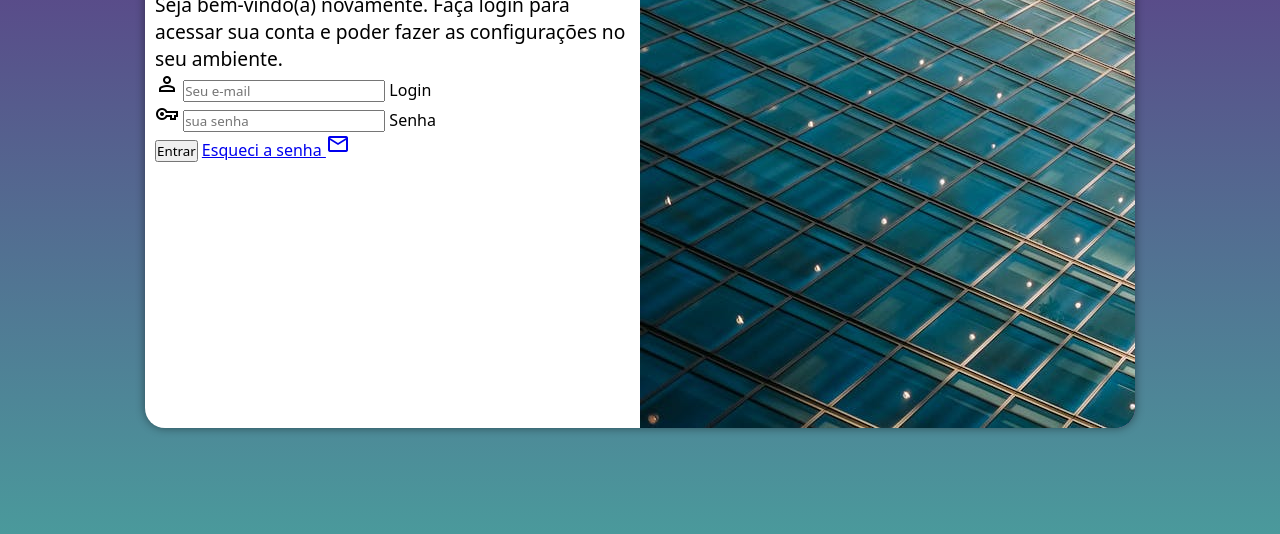
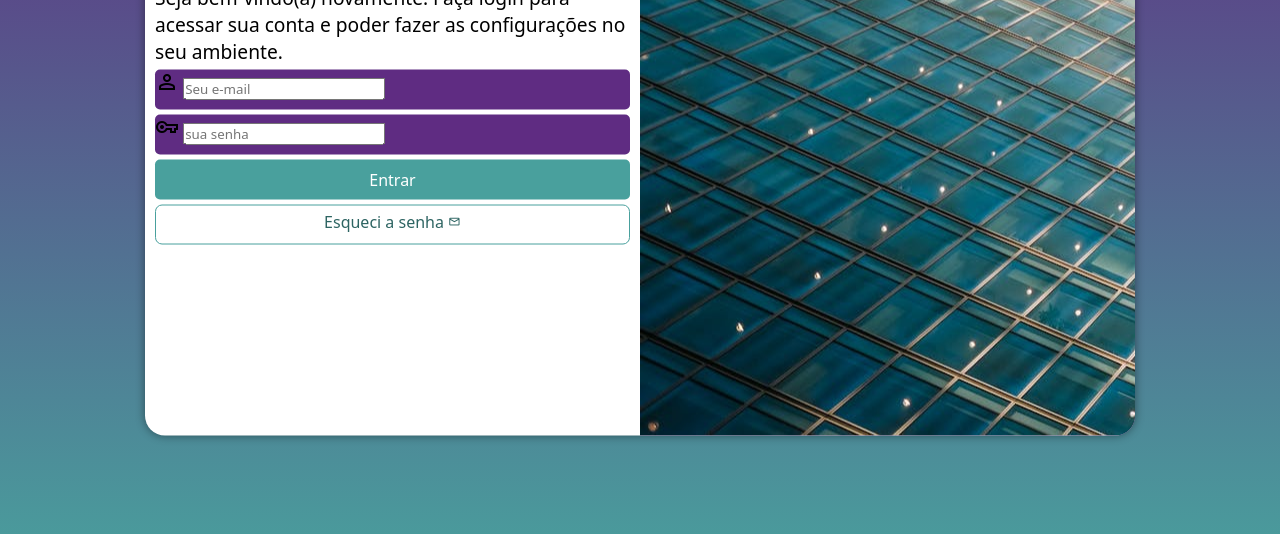
Before and after one commit to Ribette87/projeto-login, a plain HTML site: page index.html in a window 1280 px wide. Shown: the part 222-756 px from the top of the page. Drawn offline with nearby package versions, Linux system fonts and the light colour scheme.

Commit message:
formatação do formulario

```diff
--- a/estilos/style.css
+++ b/estilos/style.css
@@ -33,7 +33,7 @@
     overflow: hidden;
     background-color: white;
     width: 250px;
-    height: 500px;
+    height: 515px;
     border-radius: 20px;
     box-shadow: 0px 0px 10px rgba(0, 0, 0, 0.445);
 }
@@ -59,3 +59,57 @@
 div#formulario > p{
     font-size: 0.8em;
 }
+
+form > div.campo{
+    background-color: #5f2c82;
+    width: 100%;
+    display: block;
+    height: 40px;
+    border-radius: 5px;
+    margin: 5px 0px;
+}
+
+div.campo > label{
+    display: none;
+}
+
+form > input[type=submit]{
+    display: block;
+    font-size: 1em;
+    width: 100%;
+    height: 40px;
+    background-color: #49a09d;
+    color: white;
+    border: none;
+    border-radius: 5px;
+    cursor: pointer;
+}
+
+form > input[type=submit]:hover{
+    background-color: #2d6462;;
+}
+
+form > a.botao{
+    display: block;
+    text-align: center;
+    font-size: 1em;
+    width: 100%;
+    height: 40px;
+    padding-top: 5px;
+    margin-top: 5px;
+
+    background-color: white;
+    color: #2d6462;
+    border: 1px solid #49a09d;
+    border-radius: 7px;
+    text-decoration: none;
+}
+
+
+form > a.botao:hover{
+    background-color: #6bf0eb;
+}
+
+form > a.botao > i{
+    font-size: 0.8em;;
+}
--- a/index.html
+++ b/index.html
@@ -33,7 +33,7 @@
                         <label for="isenha">Senha</label>
                     </div>
                     <input type="submit" value="Entrar">
-                    <a href="esqueci.html">Esqueci a senha <i class="material-symbols-outlined">mail</i></a>
+                    <a href="esqueci.html" class="botao">Esqueci a senha <i class="material-symbols-outlined">mail</i></a>
                 </form>
             </div>
 
```
